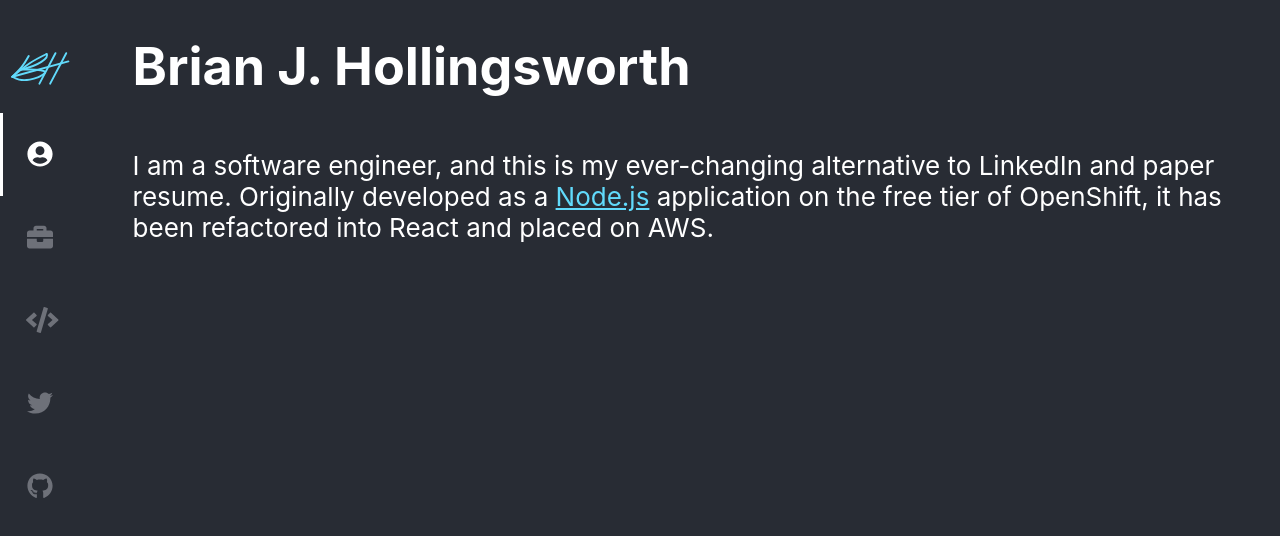
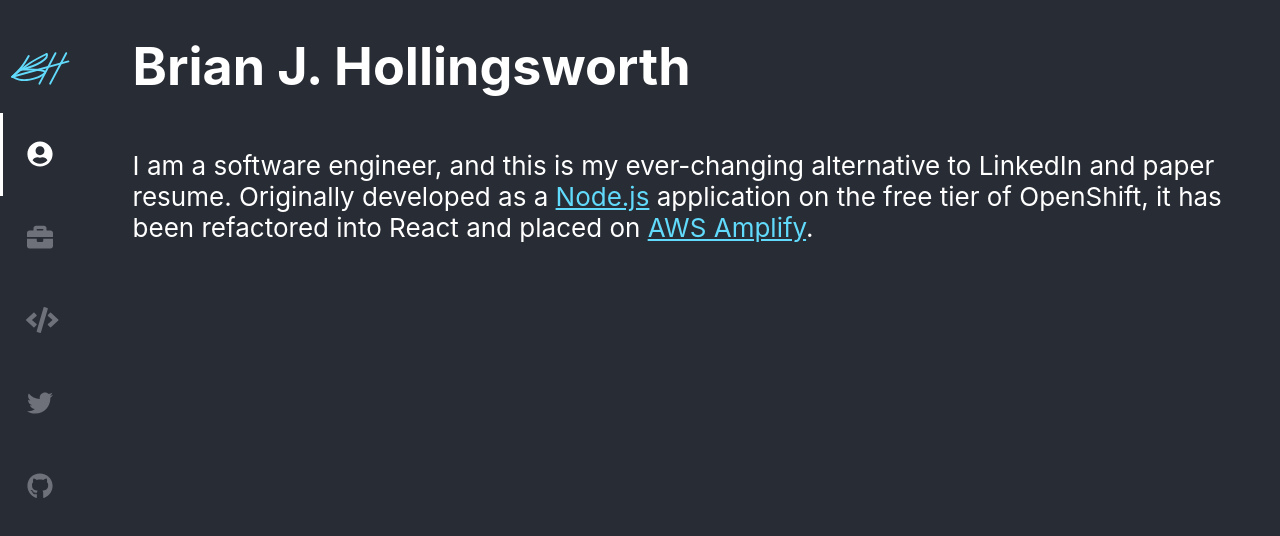
Before and after one commit to brianHollingsworth/brianhollingsworth.github.io, a React (Create React App) app: page / in a window 1280 px wide. Shown: the top 536 px of the page. Built offline with nearby package versions, Linux system fonts and the light colour scheme.

Commit message:
Updated profile links.

```diff
--- a/src/Profile.jsx
+++ b/src/Profile.jsx
@@ -8,11 +8,15 @@ export default function Profile(props) {
             <span id="profile-span">
             <p id="foreward">I am a software engineer, and this is my ever-changing alternative to LinkedIn and
                 paper resume. Originally developed as a <a
-                id="original-repo-link"
+                className="profile-link"
                 href="https://github.com/brianHollingsworth/brian.hollingsworth.codes"
                 target="_blank"
                 rel="noopener noreferrer">Node.js</a> application on the free tier of OpenShift, it has
-                been refactored into React and placed on AWS.</p>
+                been refactored into React and placed on <a
+                className="profile-link"
+                href="https://aws.amazon.com/amplify/"
+                target="_blank"
+                rel="noopener noreferrer">AWS Amplify</a>.</p>
             </span>
         </div>
     );
--- a/src/css/Profile.css
+++ b/src/css/Profile.css
@@ -1,4 +1,4 @@
-#original-repo-link {
+.profile-link {
     color: #61dafb
 }
 
```
